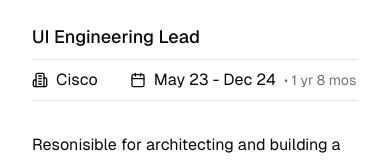
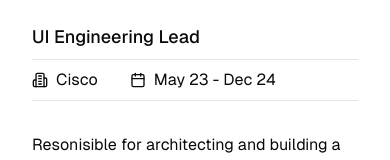
Before and after one commit to mwheelersmith/site, a Next.js app: page / in a window 390 px wide. Shown: the part 784-944 px from the top of the page. Built offline with nearby package versions, Linux system fonts and the light colour scheme.

Commit message:
Fix service length breaking mobile

```diff
--- a/components/experience/details.tsx
+++ b/components/experience/details.tsx
@@ -18,7 +18,7 @@ export function ExperienceDetails({
       <p className="flex items-center gap-2">
         <Calendar size={16} />
         {serviceDates}
-        <span className="text-sm text-zinc-500 dark:text-zinc-400">
+        <span className="hidden text-sm text-zinc-500 sm:inline-block dark:text-zinc-400">
           &bull; {serviceLength}
         </span>
       </p>
```
